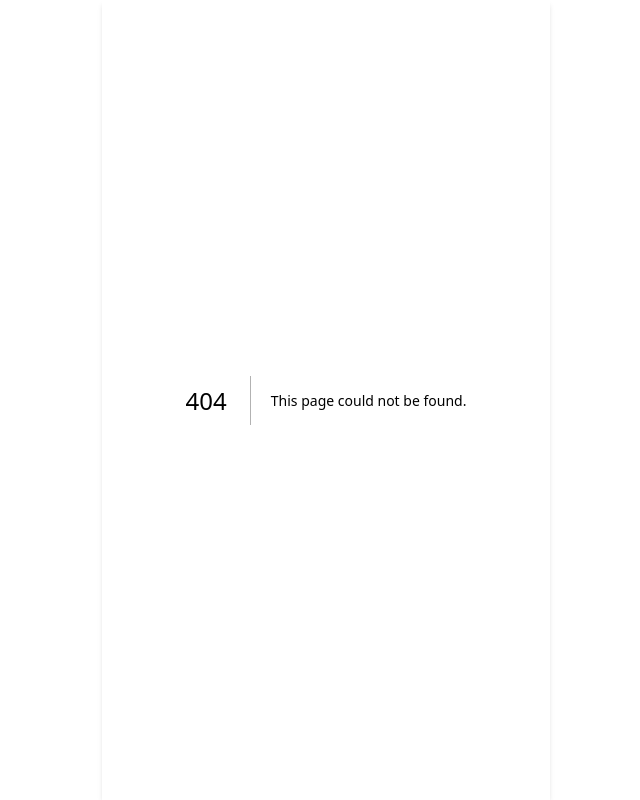
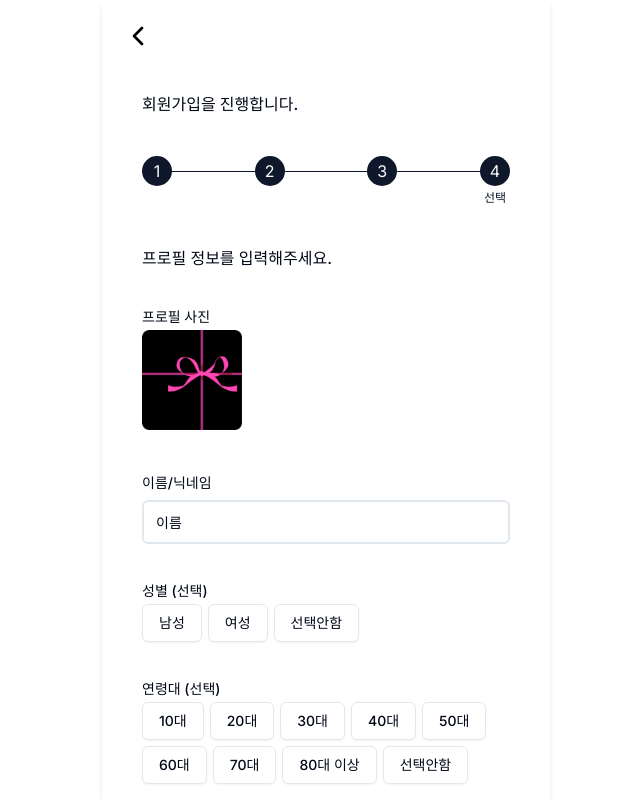
Before and after one commit to poten-moharu/moharu-frontend, a Next.js app: page /auth/signup/extra-optional in a window 1280 px wide. Before the commit this address had no page. Shown: the whole page, without its empty margins (314-954 px from the left). Built offline with nearby package versions, Linux system fonts and the light colour scheme.

Commit message:
*회원가입 - 추가정보 선택 페이지 임시 구현

```diff
--- /dev/null
+++ b/src/app/(without-navigation)/auth/signup/extra-optional/page.tsx
@@ -0,0 +1,178 @@
+'use client';
+
+import { Button } from '@/components/ui/button';
+import {
+  Form,
+  FormControl,
+  FormField,
+  FormItem,
+  FormLabel,
+} from '@/components/ui/form';
+import { Input } from '@/components/ui/input';
+import { Label } from '@/components/ui/label';
+import { zodResolver } from '@hookform/resolvers/zod';
+import Image from 'next/image';
+import { useRouter } from 'next/navigation';
+import { useForm } from 'react-hook-form';
+import { z } from 'zod';
+
+const formSchema = z.object({
+  name: z.string().optional(),
+  gender: z
+    .union([z.literal('Male'), z.literal('Female'), z.null()])
+    .optional(),
+  ageRange: z
+    .union([
+      z.literal('10'),
+      z.literal('20'),
+      z.literal('30'),
+      z.literal('40'),
+      z.literal('50'),
+      z.literal('60'),
+      z.literal('70'),
+      z.literal('80'),
+      z.null(),
+    ])
+    .optional(),
+  location: z.string().optional().nullable(),
+});
+
+const genderButtons: {
+  value: 'Male' | 'Female' | null;
+  buttonText: string;
+}[] = [
+  { value: 'Male', buttonText: '남성' },
+  { value: 'Female', buttonText: '여성' },
+  { value: null, buttonText: '선택안함' },
+];
+
+const ageRangeButtons: {
+  value: '10' | '20' | '30' | '40' | '50' | '60' | '70' | '80' | null;
+  buttonText: string;
+}[] = [
+  { value: '10', buttonText: '10대' },
+  { value: '20', buttonText: '20대' },
+  { value: '30', buttonText: '30대' },
+  { value: '40', buttonText: '40대' },
+  { value: '50', buttonText: '50대' },
+  { value: '60', buttonText: '60대' },
+  { value: '70', buttonText: '70대' },
+  { value: '80', buttonText: '80대 이상' },
+  { value: null, buttonText: '선택안함' },
+];
+
+const locationButtons: {
+  value: 'Seoul' | 'Gyeonggi' | null;
+  buttonText: string;
+}[] = [
+  { value: 'Seoul', buttonText: '서울' },
+  { value: 'Gyeonggi', buttonText: '경기' },
+  { value: null, buttonText: '선택안함' },
+];
+
+export default function SignUpExtraOptionalPage() {
+  const router = useRouter();
+
+  const form = useForm<z.infer<typeof formSchema>>({
+    resolver: zodResolver(formSchema),
+    mode: 'onChange',
+  });
+
+  const onSubmit = (values: z.infer<typeof formSchema>) => {
+    router.push('/?from=signup');
+  };
+
+  return (
+    <Form {...form}>
+      <form className="flex h-full flex-col px-10 pt-10">
+        <span className="mb-10 font-medium">프로필 정보를 입력해주세요.</span>
+
+        <Label className="mb-1.5">프로필 사진</Label>
+        <Image
+          src="/images/logo/Logo_Image_Main_Moharu.png"
+          alt="프로필 사진"
+          width={100}
+          height={100}
+        />
+
+        <FormField
+          control={form.control}
+          name="name"
+          render={({ field }) => (
+            <FormItem className="mt-10">
+              <FormLabel>이름/닉네임</FormLabel>
+              <FormControl>
+                <Input type="text" defaultValue={'이름'} {...field} />
+              </FormControl>
+            </FormItem>
+          )}
+        />
+        <Label className="mb-1.5 mt-10">성별 (선택)</Label>
+        <div className="flex gap-1.5">
+          {genderButtons.map(({ value, buttonText }) => (
+            <Button
+              key={`gender-${value}`}
+              type="button"
+              variant={form.watch('gender') === value ? 'default' : 'outline'}
+              onClick={() => {
+                form.setValue('gender', value, {
+                  shouldValidate: true,
+                });
+              }}
+              className="flex h-fit items-center gap-3"
+            >
+              {buttonText}
+            </Button>
+          ))}
+        </div>
+
+        <Label className="mb-1.5 mt-10">연령대 (선택)</Label>
+        <div className="flex w-full flex-wrap gap-1.5">
+          {ageRangeButtons.map(({ value, buttonText }) => (
+            <Button
+              key={`gender-${value}`}
+              type="button"
+              variant={form.watch('ageRange') === value ? 'default' : 'outline'}
+              onClick={() => {
+                form.setValue('ageRange', value, {
+                  shouldValidate: true,
+                });
+              }}
+              className="flex h-fit items-center gap-3"
+            >
+              {buttonText}
+            </Button>
+          ))}
+        </div>
+
+        <Label className="mb-1.5 mt-10">지역 (선택)</Label>
+        <div className="flex gap-1.5 ">
+          {locationButtons.map(({ value, buttonText }) => (
+            <Button
+              key={`gender-${value}`}
+              type="button"
+              variant={form.watch('location') === value ? 'default' : 'outline'}
+              onClick={() => {
+                form.setValue('location', value, {
+                  shouldValidate: true,
+                });
+              }}
+              className="flex h-fit items-center gap-3"
+            >
+              {buttonText}
+            </Button>
+          ))}
+        </div>
+      </form>
+      <Button
+        size="big"
+        className="mt-auto"
+        type="submit"
+        disabled={!form.formState.isValid}
+        onClick={form.handleSubmit(onSubmit)}
+      >
+        완료
+      </Button>
+    </Form>
+  );
+}
```
